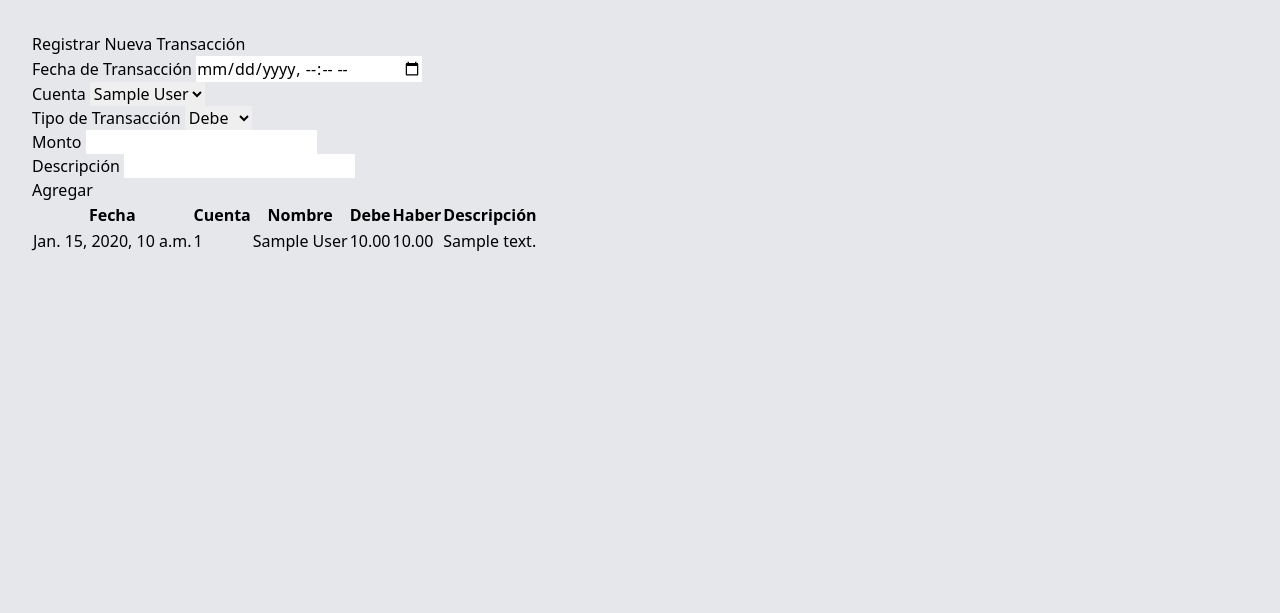
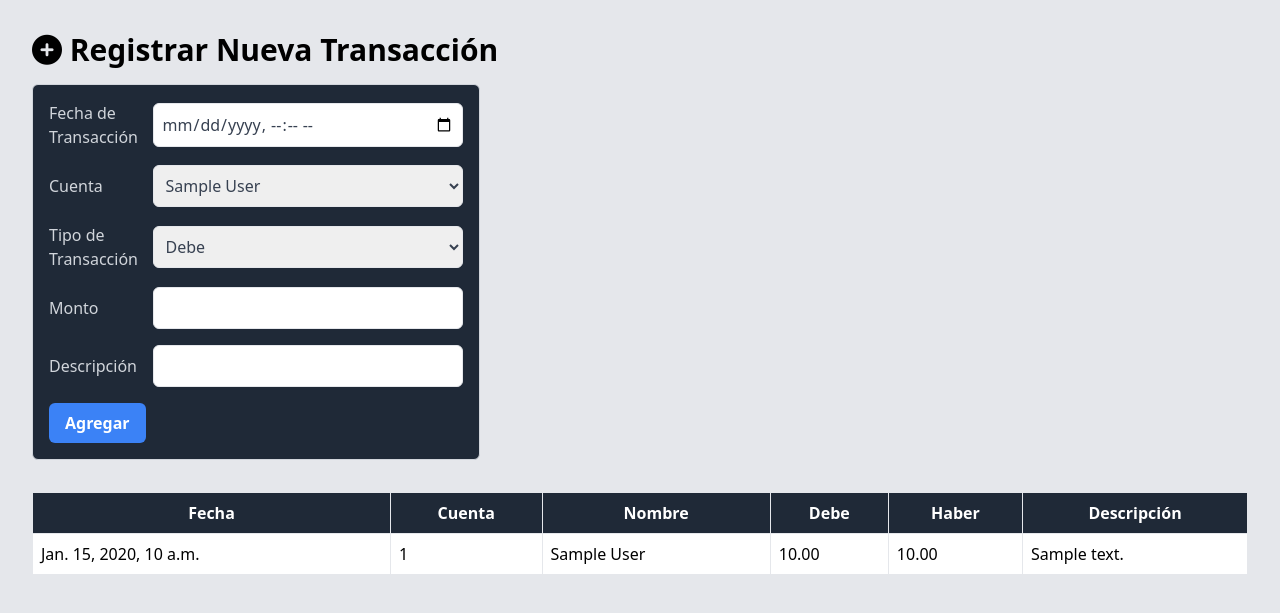
Before and after one commit to ado1203/ProyectoSIC-SistemaContableCodeCrafters, a Django app: page /transaction/ in a window 1280 px wide. Shown: the part 64-677 px from the top of the page. Run offline with Django 4.2, Linux system fonts and the light colour scheme; tables that the repository leaves empty hold one stand-in row (values such as "Sample post"); parts of the project's set-up code (start-up, migrations or seed data) failed here and were passed over; some libraries are stand-ins or nearby versions.

Commit message:
Add styles to recording transaction

```diff
--- a/general_ledger/templates/create_account.html
+++ b/general_ledger/templates/create_account.html
@@ -7,7 +7,7 @@
         </h1>
 
         <div class="max-w-md"> <!-- Definir el ancho máximo del formulario -->
-            <form action="/account/create" method="POST" class="bg-gray-800 p-4 rounded-lg">
+            <form action="/account/create/" method="POST" class="bg-gray-800 p-4 rounded-lg">
                 {% csrf_token %}
                 {{ form.non_field_errors }}
 
--- a/general_ledger/templates/transaction.html
+++ b/general_ledger/templates/transaction.html
@@ -1,59 +1,67 @@
 {% extends 'base.html' %}
 
 {% block content %}
-    <h1>Registrar Nueva Transacción</h1>
+    <h1 class="text-3xl font-bold mb-4">
+        <i class="fas fa-plus-circle"></i> Registrar Nueva Transacción
+    </h1>
 
-    <form action="/transaction/" method="POST">
+    <!-- Formulario de Transacción -->
+    <form action="/transaction/" method="POST" class="w-full max-w-md p-4 border border-gray-300 bg-gray-800 text-white rounded-md">
         {% csrf_token %}
-        <label for="transaction_date">Fecha de Transacción</label>
-        <input type="datetime-local" name="transaction_date"
-               id="transaction_date" required>
-        <br>
-        <label for="account">Cuenta</label>
-        <select name="account" id="account" required>
+        <div class="mb-4 flex items-center">
+            <label for="transaction_date" class="w-1/4 text-left text-gray-300">Fecha de Transacción</label>
+            <input type="datetime-local" name="transaction_date" id="transaction_date" required class="w-3/4 p-2 border rounded-md text-gray-700">
+        </div>
+        <div class="mb-4 flex items-center">
+            <label for="account" class="w-1/4 text-left text-gray-300">Cuenta</label>
+            <select name="account" id="account" required class="w-3/4 p-2 border rounded-md text-gray-700">
                 {% for account in accounts %}
                     <option value="{{ account.id }}">{{ account.name }}</option>
                 {% endfor %}
             </select>
-        <br>
-        <label for="transaction_type">Tipo de Transacción</label>
-        <select name="transaction_type" id="transaction_type" required>
+        </div>
+        <div class="mb-4 flex items-center">
+            <label for "transaction_type" class="w-1/4 text-left text-gray-300">Tipo de Transacción</label>
+            <select name="transaction_type" id="transaction_type" required class="w-3/4 p-2 border rounded-md text-gray-700">
                 <option value="debit">Debe</option>
                 <option value="credit">Haber</option>
             </select>
-        <br>
-        <label for="amount">Monto</label>
-        <input type="number" name="amount" id="amount" required>
-        <br>
-        <label for="transaction_description">Descripción</label>
-        <input type="text" name="transaction_description"
-               id="transaction_description">
-        <br>
-        <button>Agregar</button>
+        </div>
+        <div class="mb-4 flex items-center">
+            <label for="amount" class="w-1/4 text-left text-gray-300">Monto</label>
+            <input type="number" name="amount" id="amount" required class="w-3/4 p-2 border rounded-md text-gray-700">
+        </div>
+        <div class="mb-4 flex items-center">
+            <label for="transaction_description" class="w-1/4 text-left text-gray-300">Descripción</label>
+            <input type="text" name="transaction_description" id="transaction_description" class="w-3/4 p-2 border rounded-md text-gray-700">
+        </div>
+        <button class="bg-blue-500 hover:bg-blue-700 text-white font-bold py-2 px-4 rounded-md">Agregar</button>
     </form>
 
-    <table>
-        <thead>
+    <!-- Tabla de Transacciones -->
+    <table class="w-full mt-8 bg-white border border-gray-300">
+        <thead class="bg-gray-800 text-white">
             <tr>
-            <th>Fecha</th>
-            <th>Cuenta</th>
-            <th>Nombre</th>
-            <th>Debe</th>
-            <th>Haber</th>
-            <th>Descripción</th>
+                <th class="p-2 border">Fecha</th>
+                <th class="p-2 border">Cuenta</th>
+                <th class="p-2 border">Nombre</th>
+                <th class="p-2 border">Debe</th>
+                <th class="p-2 border">Haber</th>
+                <th class="p-2 border">Descripción</th>
             </tr>
         </thead>
         <tbody>
             {% for transaction in transactions %}
-            <tr>
-                <td>{{ transaction.transaction_date }}</td>
-                <td>{{ transaction.account.code }}</td>
-                <td>{{ transaction.account.name }}</td>
-                <td>{{ transaction.transaction_debit_amount }}</td>
-                <td>{{ transaction.transaction_credit_amount }}</td>
-                <td>{{ transaction.transaction_description }}</td>
+                <tr class="hover:bg-gray-100">
+                    <td class="p-2 border">{{ transaction.transaction_date }}</td>
+                    <td class="p-2 border">{{ transaction.account.code }}</td>
+                    <td class="p-2 border">{{ transaction.account.name }}</td>
+                    <td class="p-2 border">{{ transaction.transaction_debit_amount }}</td>
+                    <td class="p-2 border">{{ transaction.transaction_credit_amount }}</td>
+                    <td class="p-2 border">{{ transaction.transaction_description }}</td>
                 </tr>
             {% endfor %}
         </tbody>
     </table>
+</div>
 {% endblock %}
--- a/templates/base.html
+++ b/templates/base.html
@@ -66,10 +66,9 @@
         <ul class="space-y-4">
             <li><a href="{%url 'home'%}">Inicio</a></li>
             <li><a href="{%url 'create_account' %}">Agregar cuenta</a></li>
-            <li><a href="{% url 'account' %}">Cátlogo de cuentas</a></li>
-            <li><a href="#">Registro de transacciones</a></li>
+            <li><a href="{%url 'account' %}">Cátlogo de cuentas</a></li>
+            <li><a href="{%url 'transaction'%}">Registro de transacciones</a></li>
             <li><a href="#">Libro Mayor</a></li>
-            <li><a href="#">Balance de comprobación</a></li>
             <li><a href="#">Hoja de trabajo</a></li>
             <!-- Agrega más opciones según sea necesario -->
         </ul>
@@ -89,12 +88,10 @@
 
         menuButton.addEventListener('click', () => {
             menuPanel.style.transform = 'translateX(0)';
-            contentDiv.style.transform = 'translateX(250px)'; // Ajusta el valor según el ancho del menú
         });
 
         closeButton.addEventListener('click', () => {
             menuPanel.style.transform = 'translateX(-100%)';
-            contentDiv.style.transform = 'translateX(0)';
         });
 
         // Desplegar menú de usuario
@@ -109,7 +106,6 @@
         window.addEventListener('click', (event) => {
             if (!menuPanel.contains(event.target) && !menuButton.contains(event.target)) {
                 menuPanel.style.transform = 'translateX(-100%)';
-                contentDiv.style.transform = 'translateX(0)';
             }
         });
     </script>
```
Also changed, not shown: general_ledger/templates/account.html (+4 -4 lines), login/templates/home.html (+17 -4 lines). Lines whose indentation alone changed are shown as unchanged.
